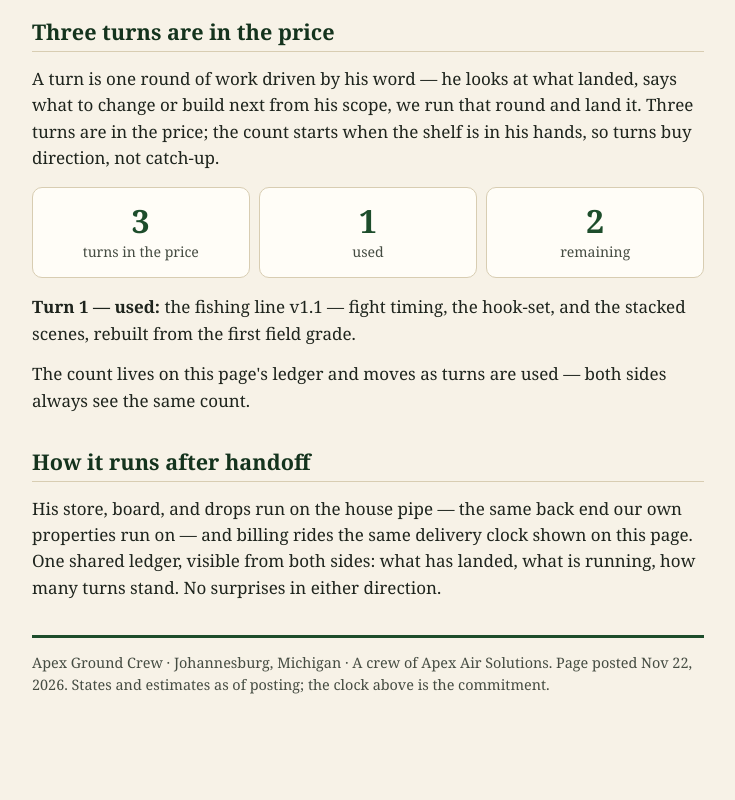
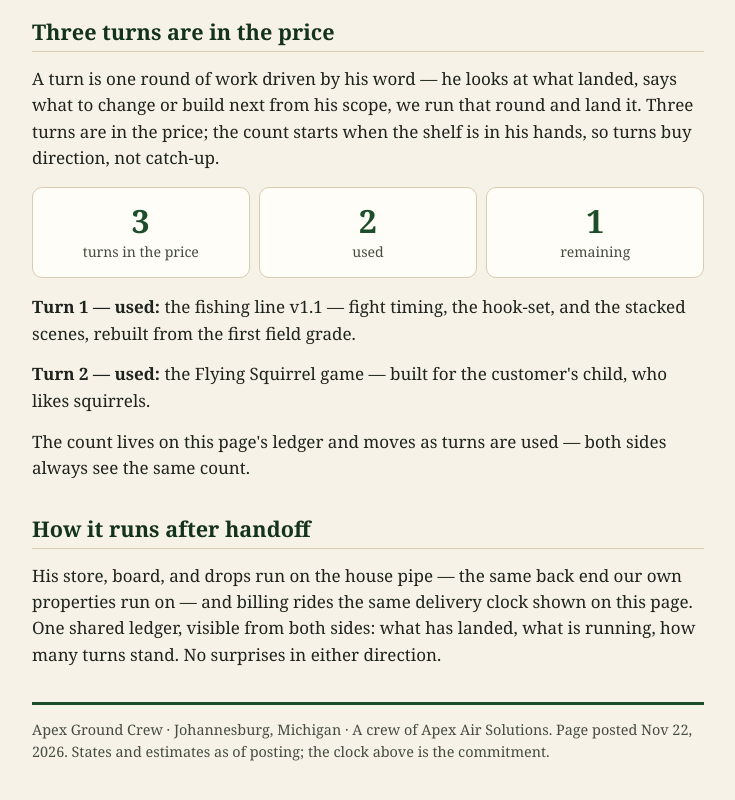
Before and after one commit to apex74-create/apex-ground-crew, a plain HTML site: page sportsman-job/index.html in a window 1280 px wide. Shown: the part 3549-4349 px from the top of the page, without its empty margins (272-1007 px from the left). Before the commit the page ends 4286 px from the top, so only its background shows below. Drawn offline with Linux system fonts and the light colour scheme.

Commit message:
Turns ledger: Turn 2 used — the Flying Squirrel game (2 used, 1 remaining)

```diff
--- a/sportsman-job/index.html
+++ b/sportsman-job/index.html
@@ -441,15 +441,16 @@
               <span class="stat-label">turns in the price</span>
             </div>
             <div class="stat">
-              <span class="stat-num">1</span>
+              <span class="stat-num">2</span>
               <span class="stat-label">used</span>
             </div>
             <div class="stat">
-              <span class="stat-num">2</span>
+              <span class="stat-num">1</span>
               <span class="stat-label">remaining</span>
             </div>
           </div>
           <p><strong>Turn 1 — used:</strong> the fishing line v1.1 — fight timing, the hook-set, and the stacked scenes, rebuilt from the first field grade.</p>
+          <p><strong>Turn 2 — used:</strong> the Flying Squirrel game — built for the customer's child, who likes squirrels.</p>
           <p>The count lives on this page's ledger and moves as turns are used — both sides always see the same count.</p>
         </section>
 
```
